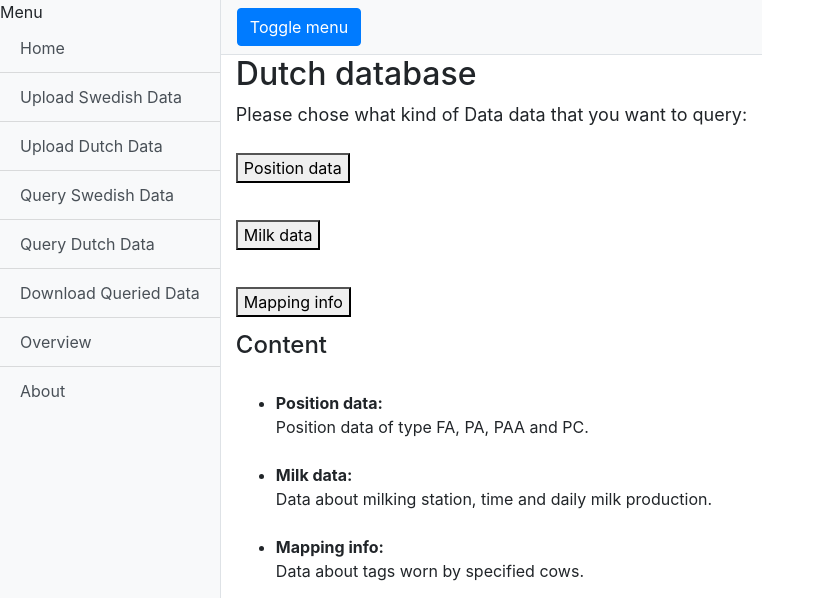
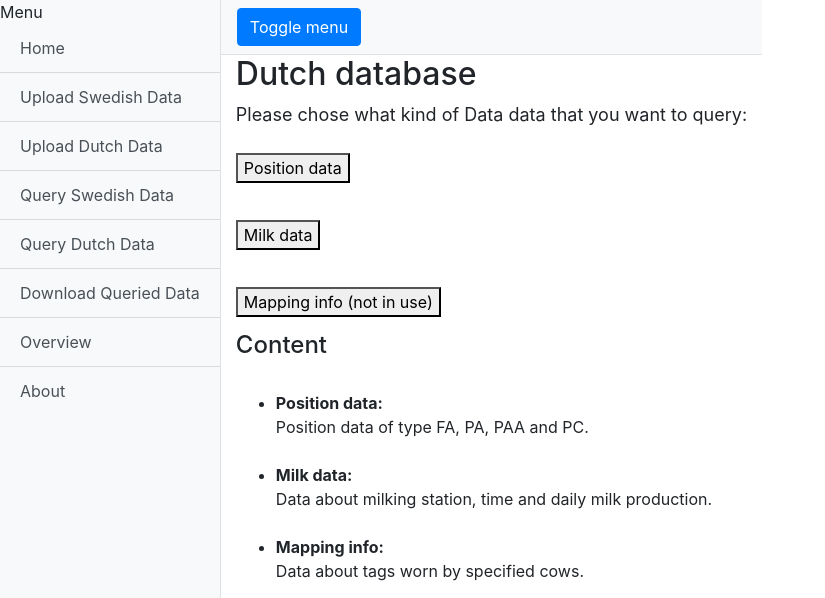
Before and after one commit to li-ju666/cow-data-management, a Django app: template cow-app/cowsite/templates/dutch_data/dutch_select.html in a window 1280 px wide. Shown: the top 598 px of the page, without its empty margins (0-825 px from the left). Run offline with Django 3.2, Linux system fonts and the light colour scheme; the template is opened without the code that fills it, so the values that code supplies are empty; some libraries are stand-ins or nearby versions.

Commit message:
dutch mapping info not in use

```diff
--- a/cow-app/cowsite/templates/dutch_data/dutch_select.html
+++ b/cow-app/cowsite/templates/dutch_data/dutch_select.html
@@ -17,7 +17,8 @@
       <br>
 
       <div style="margin-bottom: 0.35cm;">
-        <button class="button button1" onclick="location.href = '/dutch_mapping_info'">Mapping info</button>
+        <button class="button button1">Mapping info (not in use)</button>
+        <!--onclick="location.href = '/dutch_mapping_info'"-->
       </div>
 
 </div>
--- a/cow-app/cowsite/views.py
+++ b/cow-app/cowsite/views.py
@@ -479,9 +479,9 @@ def dutch_mapping_info(request):
          except:
             context['msg'] = 'Incorrect format, Cow ID must be an integer! Your input:'
             context['msg_id'] = '{}'.format(cow_id)
-            return render(request,'swe_data/swe_mapping_info.html', context)
+            return render(request,'dutch_data/dutch_mapping_info.html', context)
          try:
-            context['map_LoL'] = [['tag1','date1','date1'],['tag2','date2','date2'],['tag3','date3','date3']] #test data
+            #context['map_LoL'] = [['tag1','date1','date1'],['tag2','date2','date2'],['tag3','date3','date3']] #test data
             context['map_header'] = ['Tag Nr', 'Start date', 'End date']
             context['status'] = 'Success!'
             context['msg'] = 'Mapping info found!'
```
